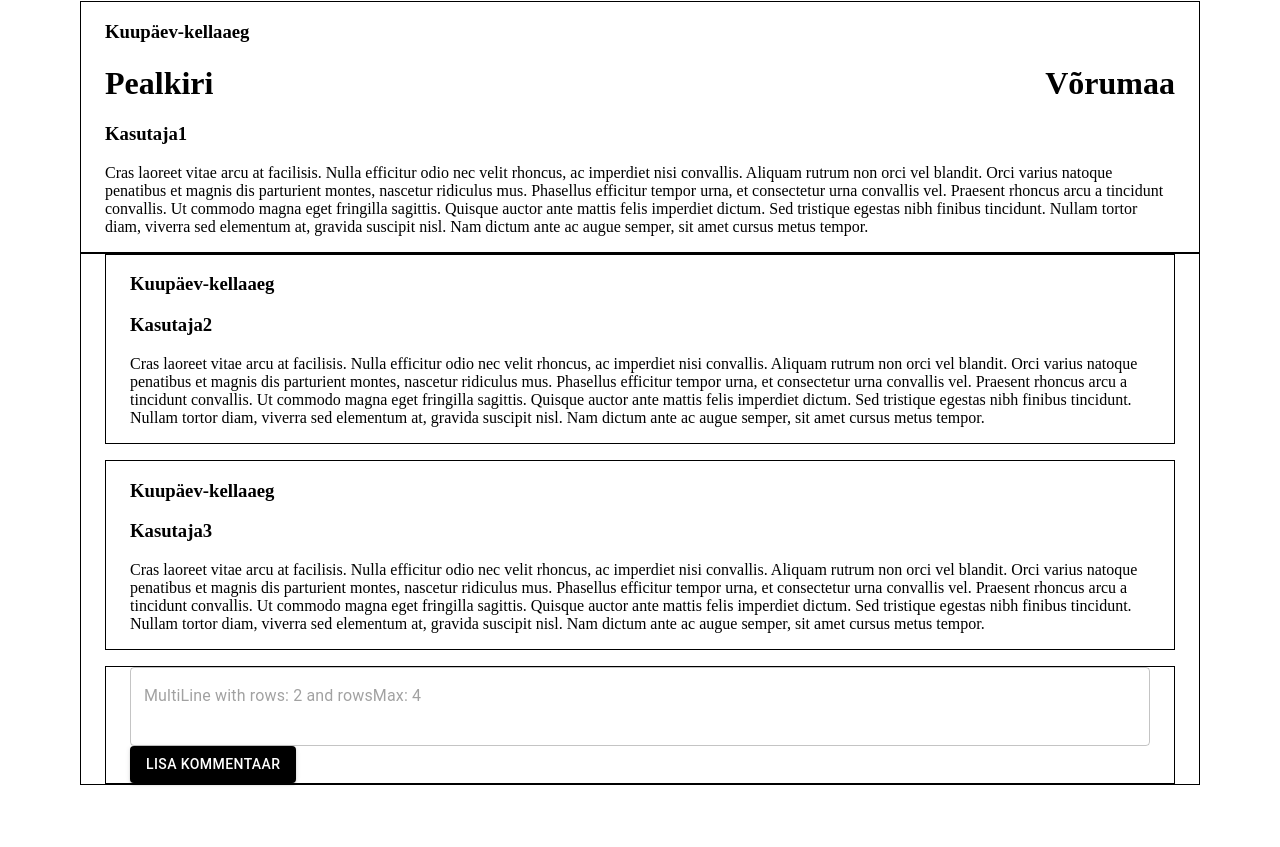
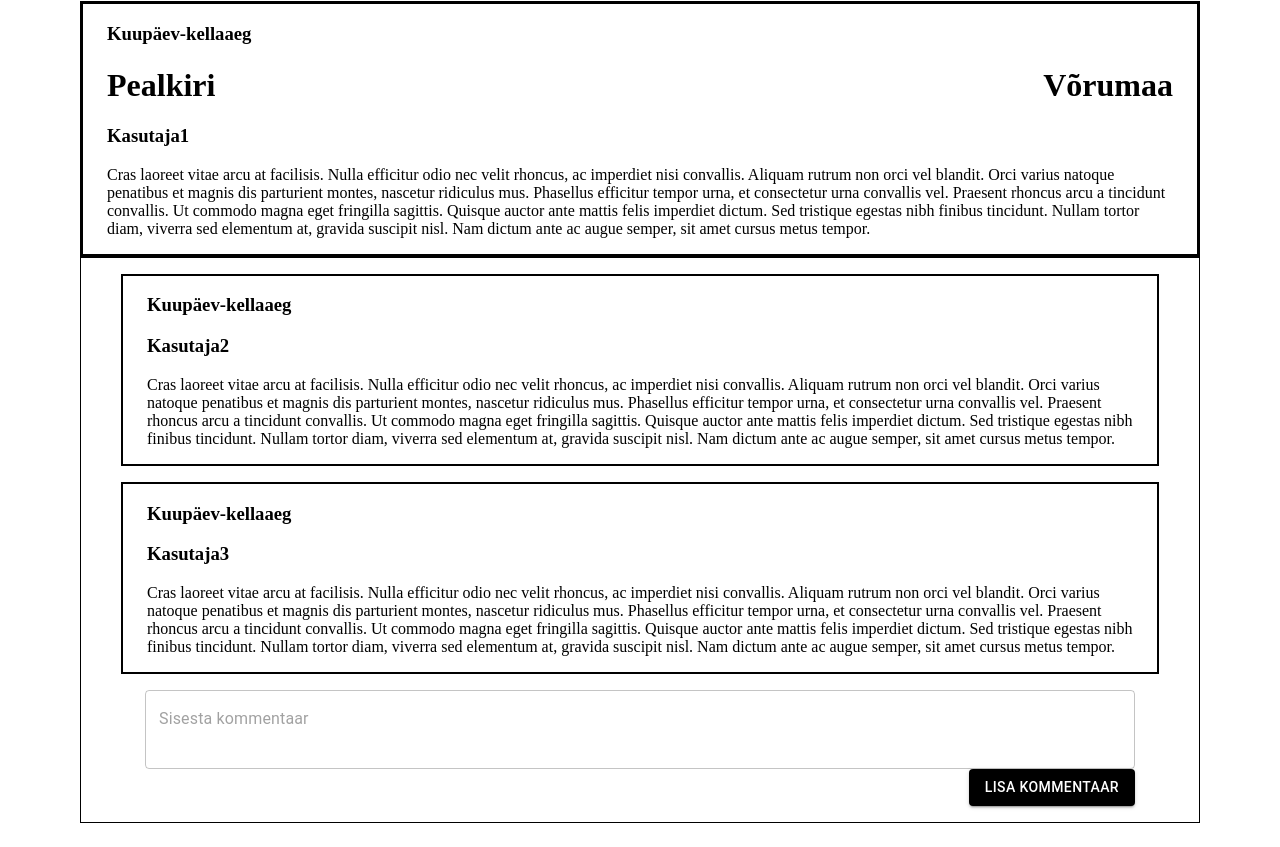
Before and after one commit to rakenduste-programmeerimine-2022/rahva-foorum, a React (Create React App) app in the folder frontend/: page /post in a window 1280 px wide. Shown: the part 959-1806 px from the top of the page. Built offline with nearby package versions, Linux system fonts and the light colour scheme.

Commit message:
read forum post, profile page

```diff
--- a/frontend/src/pages/Post.js
+++ b/frontend/src/pages/Post.js
@@ -4,7 +4,7 @@ export default function Post() {
 
     return(
         <div>
-            <Container sx={{ border: 1 }}  id="post">
+            <Container sx={{ border: 3 }}  id="post">
                 <Typography variant="h3" color="initial" class="date">Kuupäev-kellaaeg</Typography>
                 <div class="heading-container">
                     <Typography variant="h1" color="initial" class="heading">Pealkiri</Typography>
@@ -17,8 +17,8 @@ export default function Post() {
             </Container>
 
             <Container sx={{ border: 1 }} id="post">
-                <Stack spacing={2}>
-                    <Container sx={{ border: 1 }}>
+                <Stack spacing={2} m={2}>
+                    <Container sx={{ border: 2 }}>
                         <Typography variant="h3" color="initial" class="date">Kuupäev-kellaaeg</Typography>
                         <Typography variant="h3" color="initial" class="user">Kasutaja2</Typography>
                         <Typography variant="body1" color="initial" class="content">
@@ -26,7 +26,7 @@ export default function Post() {
                         </Typography>
                     </Container>
 
-                    <Container sx={{ border: 1 }}>
+                    <Container sx={{ border: 2 }}>
                         <Typography variant="h3" color="initial" class="date">Kuupäev-kellaaeg</Typography>
                         <Typography variant="h3" color="initial" class="user">Kasutaja3</Typography>
                         <Typography variant="body1" color="initial" class="content">
@@ -34,20 +34,18 @@ export default function Post() {
                         </Typography>
                     </Container>
 
-                    <Container sx={{ border: 1 }}>
+                    <Container >
                         <TextField
-                        placeholder="MultiLine with rows: 2 and rowsMax: 4"
+                        placeholder="Sisesta kommentaar" /* MultiLine with rows: 2 and rowsMax: 4*/
                         multiline
                         rows={2}
                         maxRows={4}
                         fullWidth
                         />
-                        <Button sx={{ backgroundColor: 'black', '&:hover': { backgroundColor:'green' }}} variant="contained">Lisa kommentaar</Button>
+                        <Button sx={{ float: "right", backgroundColor: 'black', '&:hover': { backgroundColor:'green' }}} variant="contained">Lisa kommentaar</Button>
                     </Container>
                 </Stack>
             </Container>
-
         </div>
-
     )
 }
--- a/frontend/src/pages/Profile.js
+++ b/frontend/src/pages/Profile.js
@@ -1,3 +1,26 @@
+import { Container, Stack, Typography, TextField, Button } from '@mui/material';
 export default function Profile() {
-  return <h1>Profiil</h1>
+  return(
+    <div>
+        <Typography variant="h1" color="initial" class="heading">Minu profiil</Typography>
+        <Container sx={{ border: 1}}>
+          <Container sx={{ border: 1 }} id="posts">
+              <Stack spacing={2} m={2}>
+                <Container sx={{ border: 1, display: 'flex', justifyContent: 'space-between'}}  id="post">
+                    <Typography variant="h1" color="initial" class="heading">Pealkiri</Typography>
+                    <Typography variant="h3" color="initial" class="date">Kuupäev-kellaaeg</Typography>
+                    <Typography variant="h1" color="initial" class="location">Võrumaa</Typography>
+                </Container>
+                <Container sx={{ border: 1, display: 'flex', justifyContent: 'space-between'}}  id="post">
+                    <Typography variant="h1" color="initial" class="heading">Pealkiri</Typography>
+                    <Typography variant="h3" color="initial" class="date">Kuupäev-kellaaeg</Typography>
+                    <Typography variant="h1" color="initial" class="location">Võrumaa</Typography>
+                </Container>
+              </Stack>
+          </Container>
+          <Typography variant="h1" color="initial" class="heading">Minu andmed</Typography>
+          <Button sx={{ backgroundColor: 'black', '&:hover': { backgroundColor:'green' }}} variant="contained">Muuda andmeid</Button>
+        </Container>
+    </div>
+)
 }
--- a/frontend/src/styles.css
+++ b/frontend/src/styles.css
@@ -8,7 +8,7 @@
 
   .container {
     margin: 5rem;
-    text-align: center;
+
   }
 
 
@@ -20,7 +20,7 @@
     justify-content: space-between;
     align-items: stretch;
     gap: 2rem;
-    padding: 0 1rem;
+    padding: 1rem;
     font-family: Arial, Helvetica, sans-serif;
     font-size: 16px;
 
@@ -66,6 +66,7 @@
 .heading-container .heading{
   display: inline-block;
 }
+
 .heading-container .location{
   float: right;
 }
```
